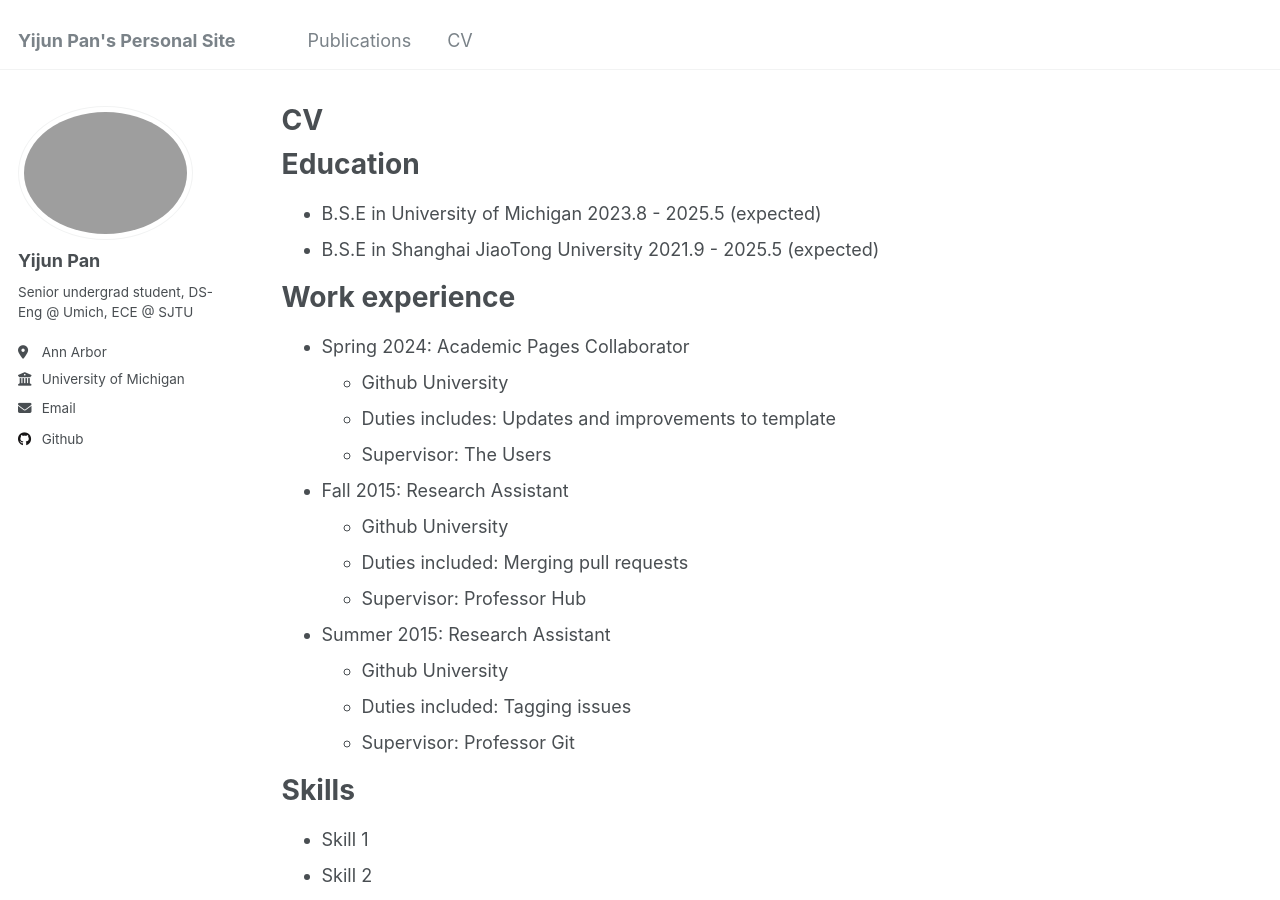
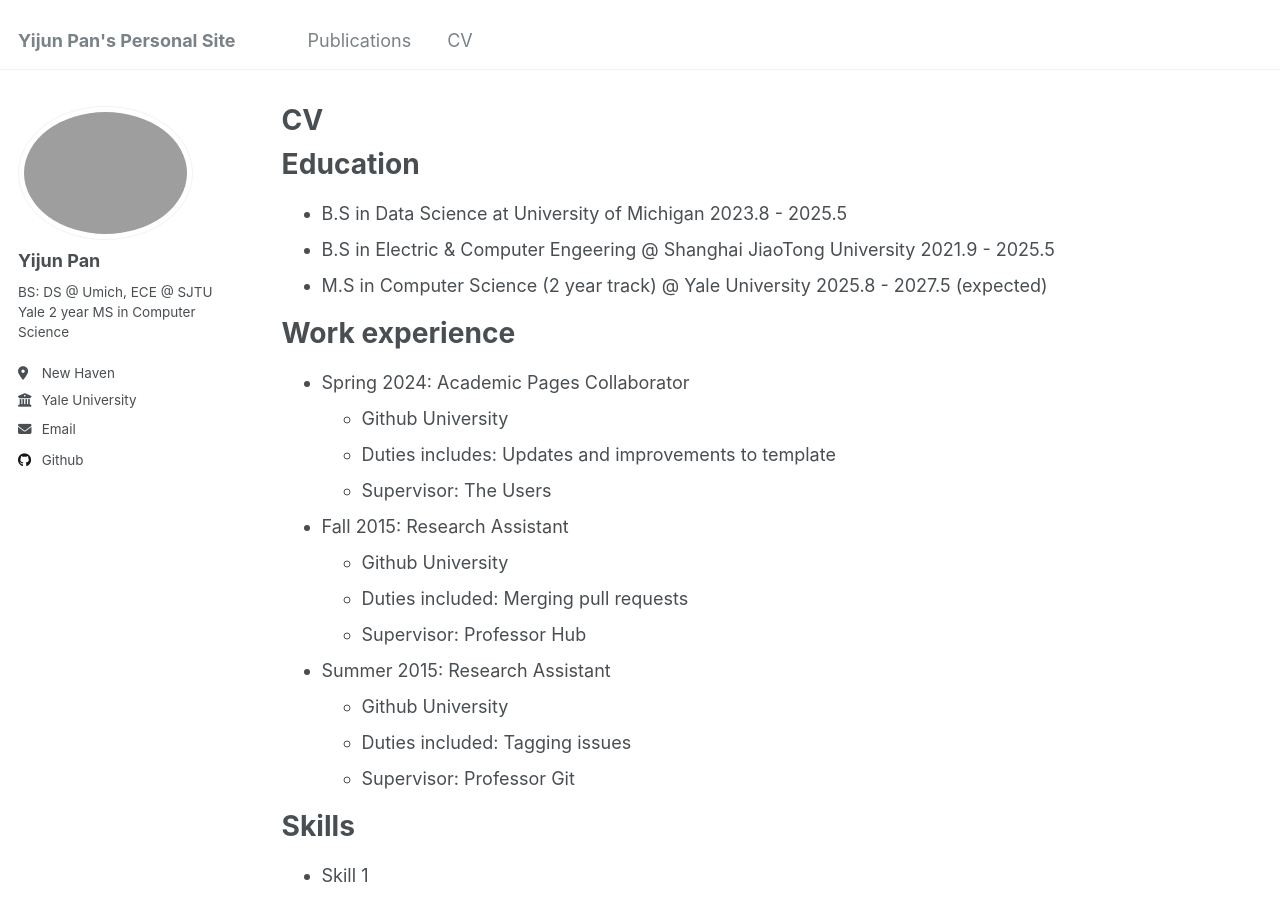
Before and after one commit to charles-pyj/charles-pyj.github.io, a Jekyll site: the page built from _pages/cv.md, in a window 1280 px wide and 900 px high. Built offline with Jekyll 4.4.1, drawn with Linux system fonts in a browser that asks for light colours.

Commit message:
Updated 2025.6

```diff
--- a/_config.yml
+++ b/_config.yml
@@ -11,7 +11,7 @@ locale                   : "en-US"
 title                    : "Yijun Pan's Personal Site"
 title_separator          : "-"
 name                     : &name "Yijun Pan"
-description              : &description "AI Researcher"
+description              : &description "Machine Learnig Researcher"
 url                      : https://charles-pyj.github.io/ # the base hostname & protocol for your site e.g. "https://[your GitHub username].github.io"
 baseurl                  : "" # the subpath of your site, e.g. "/blog"
 repository               : "charles-pyj/charles-pyj.github.io"
@@ -24,11 +24,11 @@ author:
   avatar           : "avatar.jpg"
   name             : "Yijun Pan"
   pronouns         : # example: "she/her"
-  bio              : "Senior undergrad student, DS-Eng @ Umich, ECE @ SJTU"
-  location         : "Ann Arbor"
-  employer         : "University of Michigan"
+  bio              : "BS: DS @ Umich, ECE @ SJTU \n Yale 2 year MS in Computer Science"
+  location         : "New Haven"
+  employer         : "Yale University"
   uri              : # URL
-  email            : "panyijun@umich.edu"
+  email            : "yijun.pan@yale.edu"
 
   # Academic websites
   arxiv            : # URL - Update with the correct link to your profile
--- a/_pages/cv.md
+++ b/_pages/cv.md
@@ -11,8 +11,9 @@ redirect_from:
 
 Education
 ======
-* B.S.E in University of Michigan 2023.8 - 2025.5 (expected)
-* B.S.E in Shanghai JiaoTong University 2021.9 - 2025.5 (expected)
+* B.S in Data Science at University of Michigan 2023.8 - 2025.5
+* B.S in Electric & Computer Engeering @ Shanghai JiaoTong University 2021.9 - 2025.5
+* M.S in Computer Science (2 year track) @ Yale University 2025.8 - 2027.5 (expected)
 
 Work experience
 ======
```
